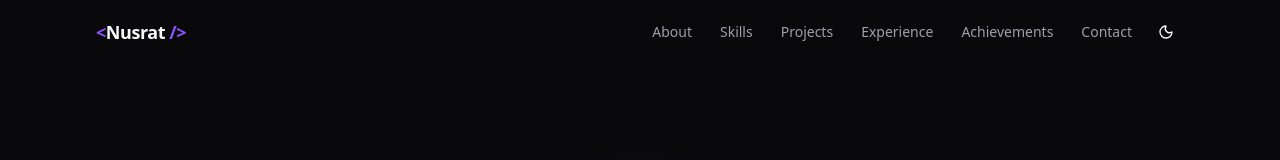
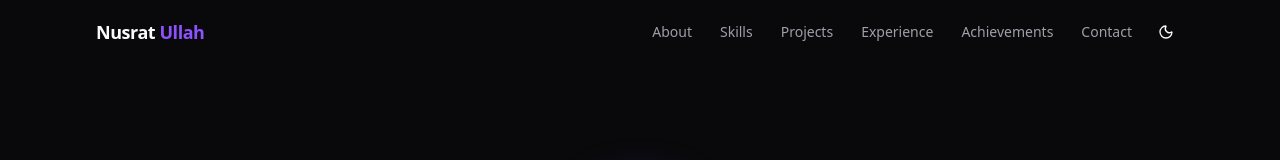
Before and after one commit to M-Nusrat-Ullah/portfolio, a Next.js app: page / in a window 1280 px wide. Shown: the top 160 px of the page. Built offline with nearby package versions, Linux system fonts and the light colour scheme.

Commit message:
feat: update navbar logo to display full name and navbar url stack

```diff
--- a/src/components/navbar.tsx
+++ b/src/components/navbar.tsx
@@ -40,23 +40,21 @@ export function Navbar() {
           {/* Logo */}
           <Link
             href="#"
-            className="text-lg font-bold tracking-tight hover:text-primary transition-colors"
+            className="text-lg font-bold tracking-tight hover:opacity-80 transition-opacity"
           >
-            <span className="text-primary">{"<"}</span>
-            Nusrat
-            <span className="text-primary">{" />"}</span>
+            Nusrat <span className="text-primary">Ullah</span>
           </Link>
 
           {/* Desktop nav */}
           <nav className="hidden md:flex items-center gap-1">
             {navLinks.map((link) => (
-              <Link
+              <a
                 key={link.href}
                 href={link.href}
                 className="px-3 py-2 text-sm font-medium text-muted-foreground hover:text-primary transition-colors"
               >
                 {link.label}
-              </Link>
+              </a>
             ))}
             <ThemeToggle />
           </nav>
@@ -79,14 +77,14 @@ export function Navbar() {
         {isOpen && (
           <nav className="md:hidden py-4 border-t border-border/40 flex flex-col gap-1">
             {navLinks.map((link) => (
-              <Link
+              <a
                 key={link.href}
                 href={link.href}
                 onClick={() => setIsOpen(false)}
                 className="px-3 py-2 text-sm font-medium text-muted-foreground hover:text-primary transition-colors"
               >
                 {link.label}
-              </Link>
+              </a>
             ))}
           </nav>
         )}
```
